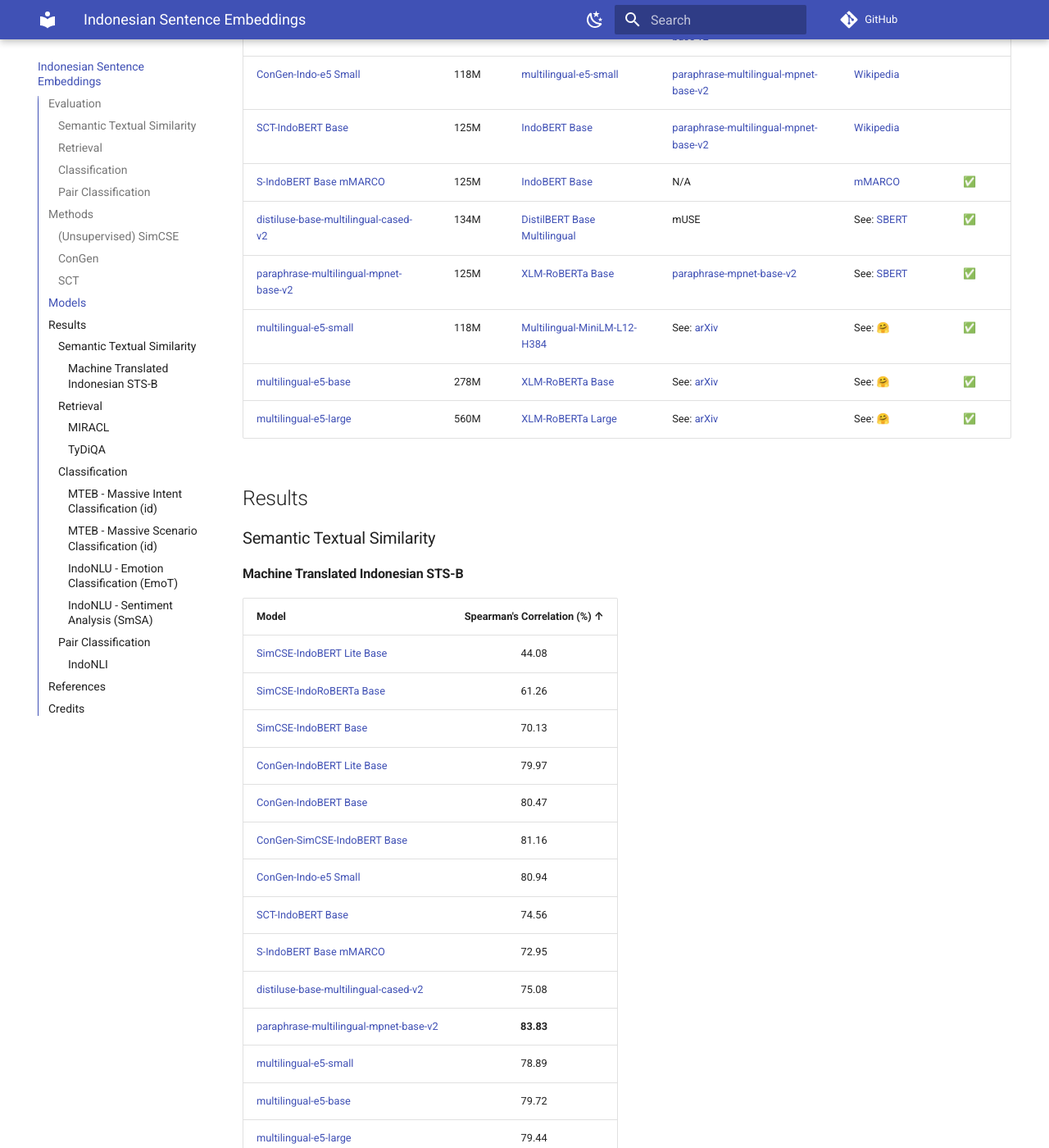
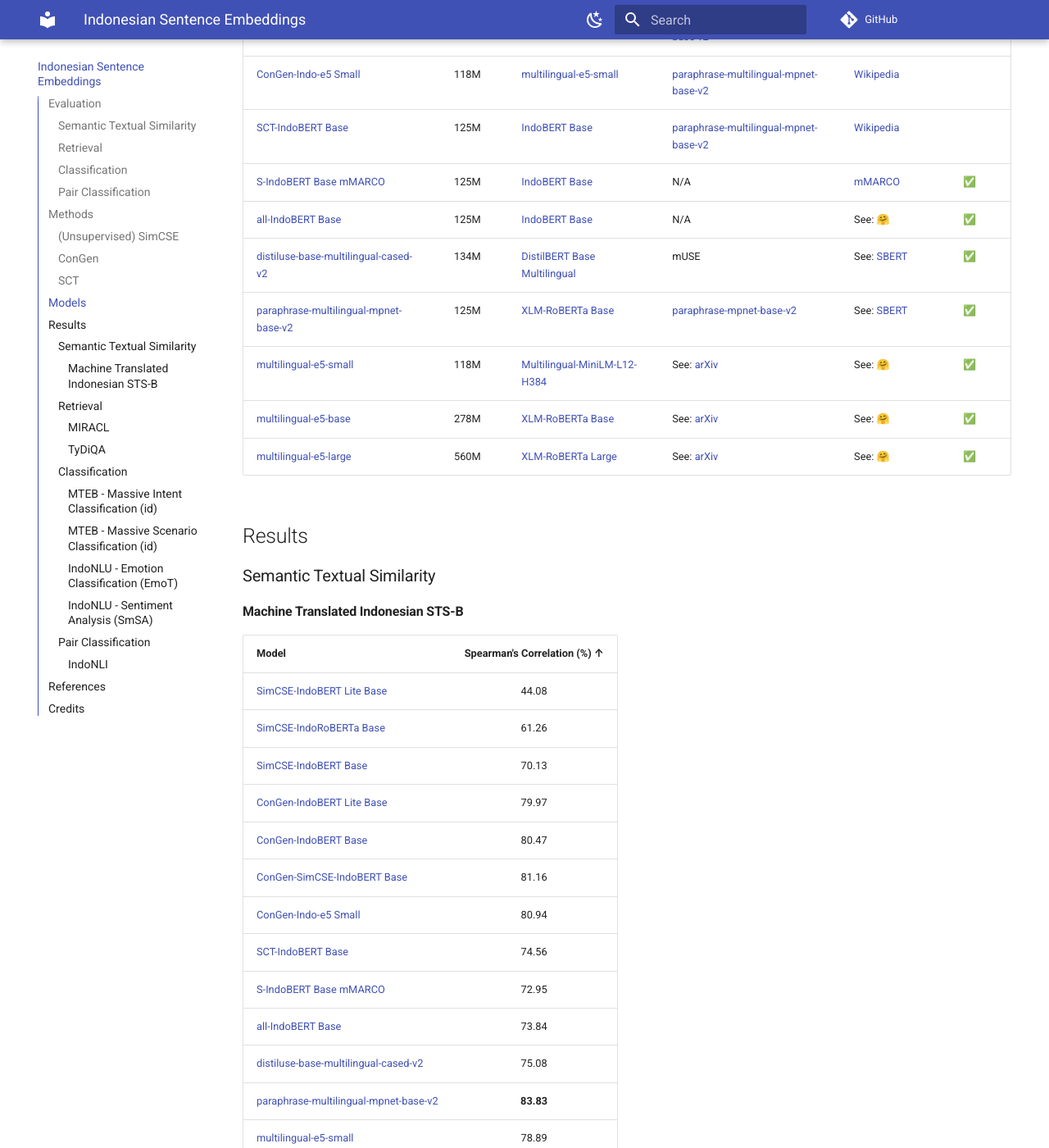
Before and after one commit to LazarusNLP/indonesian-sentence-embeddings, an MkDocs documentation site: the page built from docs/index.md, in a window 1280 px wide and 1400 px high, scrolled down 2657 px. Shown: the whole window at 82% size. Built offline with MkDocs 1.6.1 and Material for MkDocs 9.7.7, drawn with Linux system fonts in a browser that asks for light colours; comment, search, counter and statistics services are not loaded; some of the changed text lies outside the part shown.

Commit message:
Added All-IndoBERT Base Results

```diff
--- a/docs/index.md
+++ b/docs/index.md
@@ -57,6 +57,7 @@
 | [ConGen-Indo-e5 Small](https://huggingface.co/LazarusNLP/congen-indo-e5-small)                                              |  118M   | [multilingual-e5-small](https://huggingface.co/intfloat/multilingual-e5-small)                | [paraphrase-multilingual-mpnet-base-v2](https://huggingface.co/sentence-transformers/paraphrase-multilingual-mpnet-base-v2) | [Wikipedia](https://huggingface.co/datasets/LazarusNLP/wikipedia_id_20230520)  |            |
 | [SCT-IndoBERT Base](https://huggingface.co/LazarusNLP/sct-indobert-base)                                                    |  125M   | [IndoBERT Base](https://huggingface.co/indobenchmark/indobert-base-p1)                        | [paraphrase-multilingual-mpnet-base-v2](https://huggingface.co/sentence-transformers/paraphrase-multilingual-mpnet-base-v2) | [Wikipedia](https://huggingface.co/datasets/LazarusNLP/wikipedia_id_20230520)  |            |
 | [S-IndoBERT Base mMARCO](https://huggingface.co/LazarusNLP/s-indobert-base-mmarco)                                          |  125M   | [IndoBERT Base](https://huggingface.co/indobenchmark/indobert-base-p1)                        | N/A                                                                                                                         | [mMARCO](https://huggingface.co/datasets/unicamp-dl/mmarco)                    |     ✅      |
+| [all-IndoBERT Base](https://huggingface.co/LazarusNLP/all-indobert-base)                                                    |  125M   | [IndoBERT Base](https://huggingface.co/indobenchmark/indobert-base-p1)                        | N/A                                                                                                                         | See: [🤗](https://huggingface.co/LazarusNLP/all-indobert-base)                  |     ✅      |
 | [distiluse-base-multilingual-cased-v2](https://huggingface.co/sentence-transformers/distiluse-base-multilingual-cased-v2)   |  134M   | [DistilBERT Base Multilingual](https://huggingface.co/distilbert-base-multilingual-cased)     | mUSE                                                                                                                        | See: [SBERT](https://www.sbert.net/docs/pretrained_models.html#model-overview) |     ✅      |
 | [paraphrase-multilingual-mpnet-base-v2](https://huggingface.co/sentence-transformers/paraphrase-multilingual-mpnet-base-v2) |  125M   | [XLM-RoBERTa Base](https://huggingface.co/xlm-roberta-base)                                   | [paraphrase-mpnet-base-v2](https://huggingface.co/sentence-transformers/paraphrase-mpnet-base-v2)                           | See: [SBERT](https://www.sbert.net/docs/pretrained_models.html#model-overview) |     ✅      |
 | [multilingual-e5-small](https://huggingface.co/intfloat/multilingual-e5-small)                                              |  118M   | [Multilingual-MiniLM-L12-H384](https://huggingface.co/microsoft/Multilingual-MiniLM-L12-H384) | See: [arXiv](https://arxiv.org/abs/2212.03533)                                                                              | See: [🤗](https://huggingface.co/intfloat/multilingual-e5-small)                |     ✅      |
@@ -80,6 +81,7 @@
 | [ConGen-Indo-e5 Small](https://huggingface.co/LazarusNLP/congen-indo-e5-small)                                              |            80.94             |
 | [SCT-IndoBERT Base](https://huggingface.co/LazarusNLP/sct-indobert-base)                                                    |            74.56             |
 | [S-IndoBERT Base mMARCO](https://huggingface.co/LazarusNLP/s-indobert-base-mmarco)                                          |            72.95             |
+| [all-IndoBERT Base](https://huggingface.co/LazarusNLP/all-indobert-base)                                                    |            73.84             |
 | [distiluse-base-multilingual-cased-v2](https://huggingface.co/sentence-transformers/distiluse-base-multilingual-cased-v2)   |            75.08             |
 | [paraphrase-multilingual-mpnet-base-v2](https://huggingface.co/sentence-transformers/paraphrase-multilingual-mpnet-base-v2) |          **83.83**           |
 | [multilingual-e5-small](https://huggingface.co/intfloat/multilingual-e5-small)                                              |            78.89             |
@@ -98,6 +100,7 @@
 | [ConGen-SimCSE-IndoBERT Base](https://huggingface.co/LazarusNLP/congen-simcse-indobert-base)                                |   45.83   |    58.27     |     49.91     |
 | [ConGen-Indo-e5 Small](https://huggingface.co/LazarusNLP/congen-indo-e5-small)                                              |   55.00   |    66.74     |     58.95     |
 | [SCT-IndoBERT Base](https://huggingface.co/LazarusNLP/sct-indobert-base)                                                    |   40.41   |    47.29     |     40.68     |
+| [all-IndoBERT Base](https://huggingface.co/LazarusNLP/all-indobert-base)                                                    |   65.52   |    75.92     |     70.13     |
 | [distiluse-base-multilingual-cased-v2](https://huggingface.co/sentence-transformers/distiluse-base-multilingual-cased-v2)   |   41.35   |    54.93     |     48.79     |
 | [paraphrase-multilingual-mpnet-base-v2](https://huggingface.co/sentence-transformers/paraphrase-multilingual-mpnet-base-v2) |   52.81   |    65.07     |     57.97     |
 | [multilingual-e5-small](https://huggingface.co/intfloat/multilingual-e5-small)                                              |   70.20   |    79.61     |     74.80     |
@@ -114,6 +117,7 @@
 | [ConGen-SimCSE-IndoBERT Base](https://huggingface.co/LazarusNLP/congen-simcse-indobert-base)                                |   72.38   |    79.37     |     82.51     |
 | [ConGen-Indo-e5 Small](https://huggingface.co/LazarusNLP/congen-indo-e5-small)                                              |   84.60   |    89.30     |     91.27     |
 | [SCT-IndoBERT Base](https://huggingface.co/LazarusNLP/sct-indobert-base)                                                    |   76.81   |    83.16     |     85.87     |
+| [all-IndoBERT Base](https://huggingface.co/LazarusNLP/all-indobert-base)                                                    |   88.14   |    91.47     |     92.91     |
 | [distiluse-base-multilingual-cased-v2](https://huggingface.co/sentence-transformers/distiluse-base-multilingual-cased-v2)   |   70.44   |    77.94     |     81.56     |
 | [paraphrase-multilingual-mpnet-base-v2](https://huggingface.co/sentence-transformers/paraphrase-multilingual-mpnet-base-v2) |   81.41   |    87.05     |     89.44     |
 | [multilingual-e5-small](https://huggingface.co/intfloat/multilingual-e5-small)                                              |   91.50   |    94.34     |     95.39     |
@@ -132,6 +136,7 @@
 | [ConGen-SimCSE-IndoBERT Base](https://huggingface.co/LazarusNLP/congen-simcse-indobert-base)                                |     60.93      |     59.50      |
 | [ConGen-Indo-e5 Small](https://huggingface.co/LazarusNLP/congen-indo-e5-small)                                              |     62.92      |     60.18      |
 | [SCT-IndoBERT Base](https://huggingface.co/LazarusNLP/sct-indobert-base)                                                    |     55.66      |     54.48      |
+| [all-IndoBERT Base](https://huggingface.co/LazarusNLP/all-indobert-base)                                                    |     58.40      |     57.21      |
 | [distiluse-base-multilingual-cased-v2](https://huggingface.co/sentence-transformers/distiluse-base-multilingual-cased-v2)   |     55.99      |     52.44      |
 | [paraphrase-multilingual-mpnet-base-v2](https://huggingface.co/sentence-transformers/paraphrase-multilingual-mpnet-base-v2) |     65.43      |     63.55      |
 | [multilingual-e5-small](https://huggingface.co/intfloat/multilingual-e5-small)                                              |     64.16      |     61.33      |
@@ -148,6 +153,7 @@
 | [ConGen-SimCSE-IndoBERT Base](https://huggingface.co/LazarusNLP/congen-simcse-indobert-base)                                |     67.12      |     66.64      |
 | [ConGen-Indo-e5 Small](https://huggingface.co/LazarusNLP/congen-indo-e5-small)                                              |     66.92      |     66.29      |
 | [SCT-IndoBERT Base](https://huggingface.co/LazarusNLP/sct-indobert-base)                                                    |     61.89      |     60.97      |
+| [all-IndoBERT Base](https://huggingface.co/LazarusNLP/all-indobert-base)                                                    |     66.37      |     66.31      |
 | [distiluse-base-multilingual-cased-v2](https://huggingface.co/sentence-transformers/distiluse-base-multilingual-cased-v2)   |     65.25      |     63.45      |
 | [paraphrase-multilingual-mpnet-base-v2](https://huggingface.co/sentence-transformers/paraphrase-multilingual-mpnet-base-v2) |     70.72      |     70.58      |
 | [multilingual-e5-small](https://huggingface.co/intfloat/multilingual-e5-small)                                              |     67.92      |     67.23      |
@@ -164,6 +170,7 @@
 | [ConGen-SimCSE-IndoBERT Base](https://huggingface.co/LazarusNLP/congen-simcse-indobert-base)                                |     59.54      |     60.37      |
 | [ConGen-Indo-e5 Small](https://huggingface.co/LazarusNLP/congen-indo-e5-small)                                              |     60.00      |     60.52      |
 | [SCT-IndoBERT Base](https://huggingface.co/LazarusNLP/sct-indobert-base)                                                    |     61.13      |     61.70      |
+| [all-IndoBERT Base](https://huggingface.co/LazarusNLP/all-indobert-base)                                                    |     57.27      |     57.47      |
 | [distiluse-base-multilingual-cased-v2](https://huggingface.co/sentence-transformers/distiluse-base-multilingual-cased-v2)   |     63.63      |     64.13      |
 | [paraphrase-multilingual-mpnet-base-v2](https://huggingface.co/sentence-transformers/paraphrase-multilingual-mpnet-base-v2) |     63.18      |     63.78      |
 | [multilingual-e5-small](https://huggingface.co/intfloat/multilingual-e5-small)                                              |     64.54      |     65.04      |
@@ -180,6 +187,7 @@
 | [ConGen-SimCSE-IndoBERT Base](https://huggingface.co/LazarusNLP/congen-simcse-indobert-base)                                |      83.0      |     78.74      |
 | [ConGen-Indo-e5 Small](https://huggingface.co/LazarusNLP/congen-indo-e5-small)                                              |      84.2      |     80.21      |
 | [SCT-IndoBERT Base](https://huggingface.co/LazarusNLP/sct-indobert-base)                                                    |      82.0      |     76.92      |
+| [all-IndoBERT Base](https://huggingface.co/LazarusNLP/all-indobert-base)                                                    |      84.4      |     79.79      |
 | [distiluse-base-multilingual-cased-v2](https://huggingface.co/sentence-transformers/distiluse-base-multilingual-cased-v2)   |      78.8      |     73.64      |
 | [paraphrase-multilingual-mpnet-base-v2](https://huggingface.co/sentence-transformers/paraphrase-multilingual-mpnet-base-v2) |      89.6      |   **86.56**    |
 | [multilingual-e5-small](https://huggingface.co/intfloat/multilingual-e5-small)                                              |      83.6      |     79.51      |
@@ -198,6 +206,7 @@
 | [ConGen-SimCSE-IndoBERT Base](https://huggingface.co/LazarusNLP/congen-simcse-indobert-base)                                |        70.80        |         56.59          |
 | [ConGen-Indo-e5 Small](https://huggingface.co/LazarusNLP/congen-indo-e5-small)                                              |        70.51        |         55.67          |
 | [SCT-IndoBERT Base](https://huggingface.co/LazarusNLP/sct-indobert-base)                                                    |        59.82        |         53.41          |
+| [all-IndoBERT Base](https://huggingface.co/LazarusNLP/all-indobert-base)                                                    |        72.01        |         56.79          |
 | [distiluse-base-multilingual-cased-v2](https://huggingface.co/sentence-transformers/distiluse-base-multilingual-cased-v2)   |        58.48        |         50.50          |
 | [paraphrase-multilingual-mpnet-base-v2](https://huggingface.co/sentence-transformers/paraphrase-multilingual-mpnet-base-v2) |      **74.87**      |       **57.96**        |
 | [multilingual-e5-small](https://huggingface.co/intfloat/multilingual-e5-small)                                              |        63.97        |         51.85          |
```
Also changed, not shown: README.md (+9 -0 lines).
